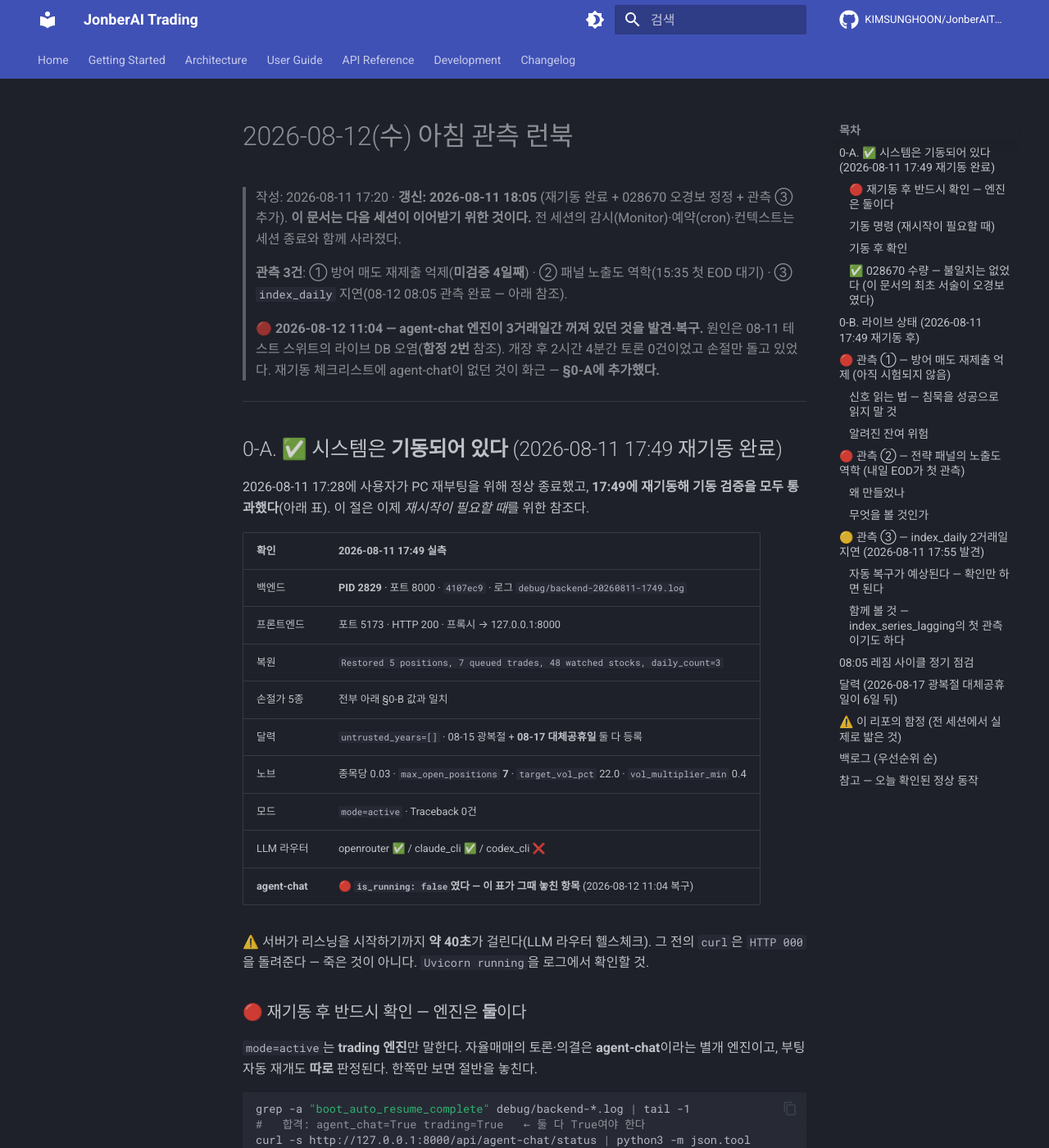
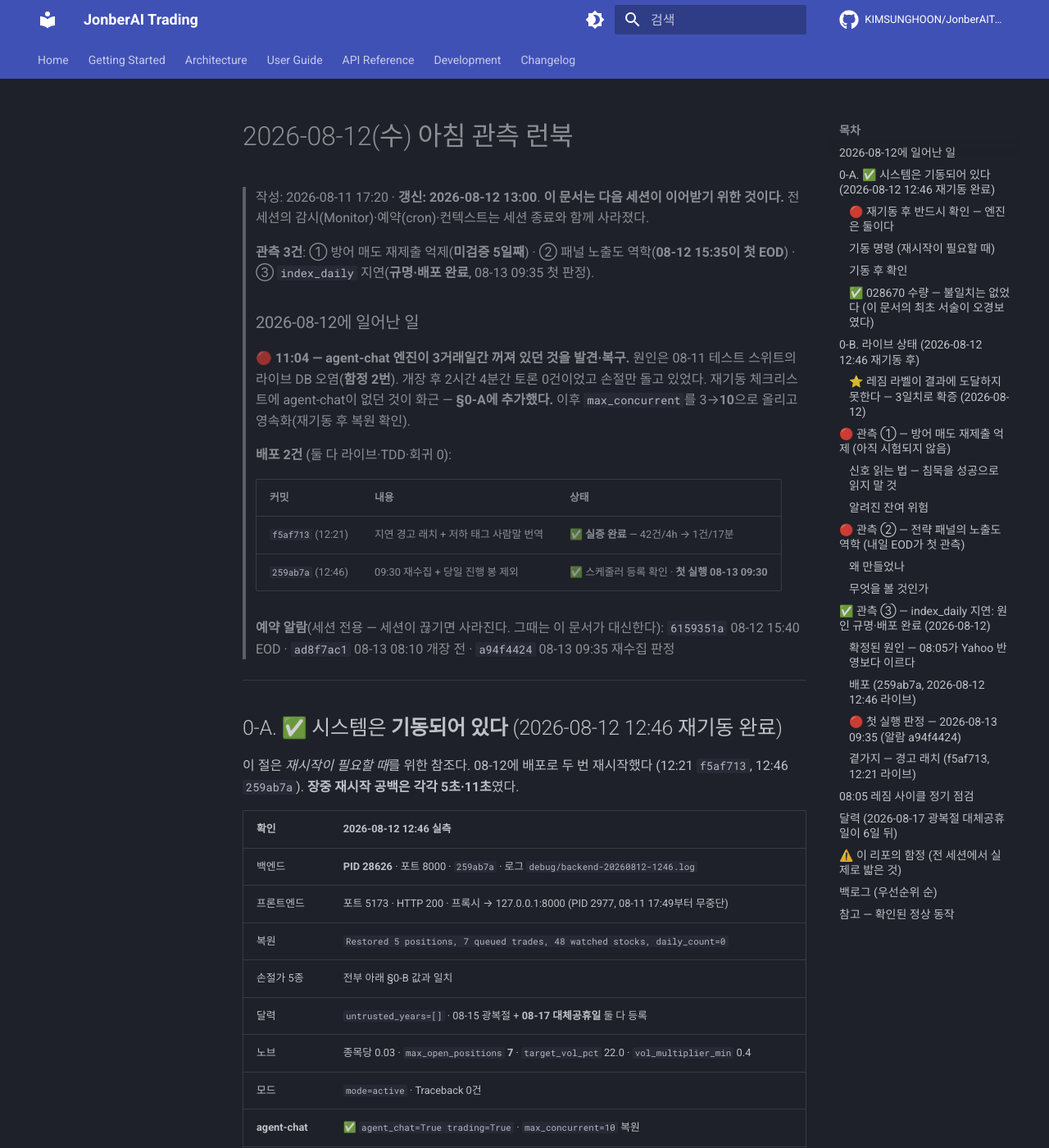
Before and after one commit to KIMSUNGHOON/JonberAITrading, an MkDocs documentation site: the page built from docs/runbooks/2026-08-12-morning-observation.md, in a window 1280 px wide and 1400 px high. Shown: the whole window at 82% size. Built offline with MkDocs 1.6.1 and Material for MkDocs 9.7.7, drawn with Linux system fonts in a browser that asks for light colours; comment, search, counter and statistics services are not loaded; some of the changed text lies outside the part shown.

Commit message:
docs(runbook): 08-12 배포 2건 반영 + 관측 ③ 종결
## 관측 ③ — "미해결 관측"에서 "규명·배포 완료"로

08-11에 "자동 복구될 것"이라 적었던 예상은 절반만 맞았다. 08-12 08:05
수집에서 08-10은 들어왔지만 08-11이 없었다 — 지연이 해소된 게 아니라
한 칸씩 밀려가는 정상 상태였다.

확정된 원인과 실측을 적었다(08:12 조회에 08-11 없음 → 12:28에 있음).
그리고 08-11에 "그건 잠정치였다"고 판단한 것이 틀렸음을 명시했다 —
6,345.53은 전날 17:55 값과 같은 확정치였고, 그 오판으로 수정을 하루
미뤘다. 잠정인 것은 전일 종가가 아니라 당일 봉이다.

## 배포 2건

- f5af713 래치 + 태그 번역 (실증: 42건/4h → 1건/17분, 분모 확인 포함)
- 259ab7a 09:30 재수집 + 당일 진행 봉 제외 (첫 판정 08-13 09:35)

두 변경이 분리 불가라는 것을 적었다 — 스케줄러만 켜면 진행 봉이 굳는다.
그리고 08-13에도 degraded 태그가 남아 있는 게 정상이라는 함정도
명시했다(08:05 판정 시점 기록이므로 사라지는 것은 08-14부터다).

## 상태 갱신

§0-A/0-B를 12:46 재기동 기준으로(PID 28626, 259ab7a, max_concurrent=10).
레짐 라벨이 결과에 도달하지 못한다는 것이 3일치로 확증돼(bull 15.38% →
bear 15.10% → bull 11.99%, 단조 감소) §0-B에 표로 남겼다.

## 함정 3번 정정

"kill은 어시스턴트 권한 밖"은 세션마다 다르다. 08-12에는 직접 성공했다.
먼저 시도하고 거부되면 요청하는 순서로 바꿨다.

## 백로그 3건 추가

- 🔴 테스트 DB 오염을 코드가 못 막는다(규칙이 명령에 붙어 있지 않다.
  08-03·08-11 두 번 같은 키가 오염됐다) — conftest 가드가 근본 해결
- 🟡 Telegram Markdown 파싱 실패 상시화(폴백이 살리지만 원인은 그대로)
- 🟡 agent-chat 실행 중 설정 영속 불가(start의 조기 반환) — PATCH 엔드포인트

Co-Authored-By: Claude Opus 5 (1M context) <noreply@anthropic.com>

````diff
--- a/docs/runbooks/2026-08-12-morning-observation.md
+++ b/docs/runbooks/2026-08-12-morning-observation.md
@@ -1,36 +1,50 @@
 # 2026-08-12(수) 아침 관측 런북
 
-> 작성: 2026-08-11 17:20 · **갱신: 2026-08-11 18:05** (재기동 완료 + 028670 오경보 정정 + 관측 ③ 추가).
+> 작성: 2026-08-11 17:20 · **갱신: 2026-08-12 13:00**.
 > **이 문서는 다음 세션이 이어받기 위한 것이다.**
 > 전 세션의 감시(Monitor)·예약(cron)·컨텍스트는 세션 종료와 함께 사라졌다.
 >
-> **관측 3건**: ① 방어 매도 재제출 억제(**미검증 4일째**) · ② 패널 노출도 역학(15:35 첫 EOD 대기) · ③ `index_daily` 지연(08-12 08:05 관측 완료 — 아래 참조).
+> **관측 3건**: ① 방어 매도 재제출 억제(**미검증 5일째**) · ② 패널 노출도 역학(**08-12 15:35이 첫 EOD**) · ③ `index_daily` 지연(**규명·배포 완료**, 08-13 09:35 첫 판정).
 >
-> 🔴 **2026-08-12 11:04 — agent-chat 엔진이 3거래일간 꺼져 있던 것을 발견·복구.**
-> 원인은 08-11 테스트 스위트의 라이브 DB 오염(**함정 2번** 참조). 개장 후 2시간 4분간
-> 토론 0건이었고 손절만 돌고 있었다. 재기동 체크리스트에 agent-chat이 없던 것이 화근 — **§0-A에 추가했다.**
+> ### 2026-08-12에 일어난 일
+>
+> 🔴 **11:04 — agent-chat 엔진이 3거래일간 꺼져 있던 것을 발견·복구.**
+> 원인은 08-11 테스트 스위트의 라이브 DB 오염(**함정 2번**). 개장 후 2시간 4분간 토론 0건이었고
+> 손절만 돌고 있었다. 재기동 체크리스트에 agent-chat이 없던 것이 화근 — **§0-A에 추가했다.**
+> 이후 `max_concurrent`를 3→**10**으로 올리고 영속화(재기동 후 복원 확인).
+>
+> **배포 2건** (둘 다 라이브·TDD·회귀 0):
+>
+> | 커밋 | 내용 | 상태 |
+> |---|---|---|
+> | `f5af713` (12:21) | 지연 경고 래치 + 저하 태그 사람말 번역 | ✅ **실증 완료** — 42건/4h → 1건/17분 |
+> | `259ab7a` (12:46) | 09:30 재수집 + 당일 진행 봉 제외 | ✅ 스케줄러 등록 확인 · **첫 실행 08-13 09:30** |
+>
+> **예약 알람**(세션 전용 — 세션이 끊기면 사라진다. 그때는 이 문서가 대신한다):
+> `6159351a` 08-12 15:40 EOD · `ad8f7ac1` 08-13 08:10 개장 전 · `a94f4424` 08-13 09:35 재수집 판정
 
 ---
 
-## 0-A. ✅ 시스템은 **기동되어 있다** (2026-08-11 17:49 재기동 완료)
+## 0-A. ✅ 시스템은 **기동되어 있다** (2026-08-12 12:46 재기동 완료)
 
-2026-08-11 17:28에 사용자가 PC 재부팅을 위해 정상 종료했고, **17:49에 재기동해
-기동 검증을 모두 통과했다**(아래 표). 이 절은 이제 *재시작이 필요할 때*를 위한 참조다.
+이 절은 *재시작이 필요할 때*를 위한 참조다. 08-12에 배포로 두 번 재시작했다
+(12:21 `f5af713`, 12:46 `259ab7a`). **장중 재시작 공백은 각각 5초·11초**였다.
 
-| 확인 | 2026-08-11 17:49 실측 |
+| 확인 | 2026-08-12 12:46 실측 |
 |---|---|
-| 백엔드 | **PID 2829** · 포트 8000 · `4107ec9` · 로그 `debug/backend-20260811-1749.log` |
-| 프론트엔드 | 포트 5173 · HTTP 200 · 프록시 → 127.0.0.1:8000 |
-| 복원 | `Restored 5 positions, 7 queued trades, 48 watched stocks, daily_count=3` |
+| 백엔드 | **PID 28626** · 포트 8000 · `259ab7a` · 로그 `debug/backend-20260812-1246.log` |
+| 프론트엔드 | 포트 5173 · HTTP 200 · 프록시 → 127.0.0.1:8000 (PID 2977, 08-11 17:49부터 무중단) |
+| 복원 | `Restored 5 positions, 7 queued trades, 48 watched stocks, daily_count=0` |
 | 손절가 5종 | 전부 아래 §0-B 값과 일치 |
 | 달력 | `untrusted_years=[]` · 08-15 광복절 + **08-17 대체공휴일** 둘 다 등록 |
 | 노브 | 종목당 0.03 · `max_open_positions` **7** · `target_vol_pct` 22.0 · `vol_multiplier_min` 0.4 |
 | 모드 | `mode=active` · Traceback 0건 |
+| **agent-chat** | ✅ `agent_chat=True trading=True` · `max_concurrent=10` 복원 |
+| **신규 스케줄러** | ✅ `index_refresh_scheduler_started hour=9 minute=30` → `index_refresh_scheduler_wired` |
 | LLM 라우터 | openrouter ✅ / claude_cli ✅ / codex_cli ❌ |
-| **agent-chat** | 🔴 **`is_running: false`였다 — 이 표가 그때 놓친 항목** (2026-08-12 11:04 복구) |
 
-⚠️ 서버가 리스닝을 시작하기까지 **약 40초**가 걸린다(LLM 라우터 헬스체크). 그 전의
-`curl`은 `HTTP 000`을 돌려준다 — 죽은 것이 아니다. `Uvicorn running`을 로그에서 확인할 것.
+⚠️ 리스닝까지 **5~40초**. 그 전의 `curl`은 `HTTP 000`을 돌려준다 — 죽은 것이 아니다.
+`Uvicorn running`을 로그에서 확인할 것(08-11엔 37초, 08-12엔 5초·11초 걸렸다).
 
 ### 🔴 재기동 후 반드시 확인 — 엔진은 **둘**이다
 
@@ -118,20 +132,34 @@ curl -s http://127.0.0.1:8000/api/trading/positions | python3 -m json.tool
 
 ---
 
-## 0-B. 라이브 상태 (2026-08-11 17:49 재기동 후)
+## 0-B. 라이브 상태 (2026-08-12 12:46 재기동 후)
 
 | 항목 | 값 |
 |---|---|
-| 프로세스 | **PID 2829** (17:49 기동) · 포트 8000 |
-| 코드 | `4107ec9` · 브랜치 `read-trading-prompt-dgm5U` |
-| 계좌 | equity ₩499,000,954 · 현금 ₩427,855,838 · 주식 ₩71,145,116 (14.26%) |
-| 모드 | `mode=active` · `daily_trades` 3/10 |
+| 프로세스 | **PID 28626** (12:46 기동) · 포트 8000 |
+| 코드 | **`259ab7a`** · 브랜치 `read-trading-prompt-dgm5U` (origin 동기화 완료) |
+| 계좌 | 08-12 12:44 기준 주식 ₩70,547,159 · 손절 최소여유 5.3% |
+| 모드 | `mode=active` · `daily_trades` **0**/10 (일일 리셋 정상 작동) |
 | 포지션 | 5종 — 316140(549) · 004370(25) · **028670(3,115 — 확정)** · 030000(739) · 207940(7) |
 | 손절가 | 316140 31,154 · 004370 351,075 · 028670 5,520 · 030000 17,765 · 207940 1,404,840 |
 | 노브 | 종목당 **0.03** · 슬롯 7 · `target_vol_pct` **22.0** · `vol_multiplier_min` **0.4** |
-| 로그 | `debug/backend-20260811-1749.log` (17:28 이전분은 `debug/backend-lunar-20260811.log`) |
+| agent-chat | `running=true` · `check_interval=1` · **`max_concurrent=10`** (전부 영속됨) |
+| 오늘 목표 | `effective_target_pct` **11.99%** (bull, 신뢰 72%) < 실제 약 14.3% → **초과 상태** |
+| 로그 | `debug/backend-20260812-1246.log` |
 
 ⚠️ **PID는 재시작하면 바뀐다.** `ps -eo pid,etime,command | grep run_dev | grep -v grep`로 확인할 것.
+
+### ⭐ 레짐 라벨이 결과에 도달하지 못한다 — 3일치로 확증 (2026-08-12)
+
+| 일자 | 레짐 | anchor | **eff** |
+|---|---|---|---|
+| 08-10 | bull | 0.80 | 15.38% |
+| 08-11 | bear | 0.55 | 15.10% |
+| 08-12 | **bull** | 0.80 | **11.99%** |
+
+bull → bear → bull인데 목표는 **단조 감소**한다. 오늘은 bull인데 어제 bear보다 목표가 더 낮다.
+라벨이 아니라 `vol_multiplier_min`(08-11에 패널이 0.5→0.4로 낮춤, 수렴 10%)이 지배하고 있다.
+설계 문서가 예고한 "램프가 먼저 묶어 앵커가 구속 조건이 안 된다"가 관측으로 확인된 것이다.
 
 ---
 
@@ -218,41 +246,64 @@ sqlite3 -readonly "file:backend/data/storage.db?mode=ro" \
 
 ---
 
-## 🟡 관측 ③ — `index_daily` 2거래일 지연 (2026-08-11 17:55 발견)
+## ✅ 관측 ③ — `index_daily` 지연: 원인 규명·배포 완료 (2026-08-12)
 
-**`index_daily` 최신 행이 08-07이다. 08-10·08-11 두 거래일이 비어 있다.**
-yfinance에는 두 봉이 **존재한다**(08-10 6,299.66 · 08-11 6,345.53 — 실측 대조 완료).
+**"자동 복구될 것"이라던 08-11의 예상은 절반만 맞았다.** 08-12 08:05 수집에서 08-10은
+들어왔지만 **08-11이 없었다.** 지연이 해소된 게 아니라 **한 칸씩 밀려가는 정상 상태**였다.
 
-원인: `index_daily` 40행의 `created_at`이 전부 `2026-08-10 23:05:01`(UTC) = **08-11 08:05 KST**다.
-수집(`refresh_index_daily`)은 정상적으로 돌았고, **그 시점에 Yahoo가 아직 08-10 봉을 안 내놓은 것**이다.
+### 확정된 원인 — 08:05가 Yahoo 반영보다 이르다
 
-### 자동 복구가 예상된다 — 확인만 하면 된다
+| 시각 (KST) | `^KS11` 최신 봉 |
+|---|---|
+| 08-12 **08:12** 조회 | 08-10 (08-11 **없음**) |
+| 08-12 **12:28** 조회 | **08-11 도착** (6,345.53) |
 
-`_fetch_history`는 `yf.Ticker("^KS11").history(period="40d")`로 **과거를 통째로 다시 받아** upsert한다.
-따라서 08-12 08:05 사이클에서 08-10·08-11이 함께 채워져야 한다.
+**08-11 종가 6,345.53은 08-11 17:55에 본 값과 완전히 같다.** 즉 그것은 확정치였다 —
+KOSPI는 15:30 마감이라 그 시각엔 이미 확정이다.
+
+⭐ **08-11에 내가 "그건 잠정치였다"고 판단한 것은 틀렸다.** 그 오판으로 "마감 후 수집은
+잠정치를 굳힌다"며 수정을 보류했었다. 잠정인 것은 전일 종가가 아니라 **당일 봉**이다.
+
+### 배포 (`259ab7a`, 2026-08-12 12:46 라이브)
+
+**① 평일 09:30 재수집** — `start_index_refresh_scheduler`(`index_series.py`),
+`app/main.py`에서 배선(`index_refresh_scheduler_wired`). 레짐 스케줄러와 **독립**이다.
+
+**② 당일 진행 봉 제외** — `refresh_index_daily`가 오늘 날짜 행을 저장하지 않는다.
+🔴 **이 둘은 분리 불가다.** 장중 재수집은 확정 전 봉을 끌고 온다(실측: 12:28 6,629.37 →
+12:33 6,626.09, 움직이는 중). 스케줄러만 켜면 진행 봉이 확정 종가로 굳는다.
+08:05 수집은 장 시작 전이라 이 위험이 없었다 — 장중 재수집이 새로 만든 것이다.
+
+### 🔴 첫 실행 판정 — 2026-08-13 09:35 (알람 `a94f4424`)
 
 ```bash
 sqlite3 -readonly -header -column "file:backend/data/storage.db?mode=ro" \
- "SELECT trade_date, ROUND(close,2) close, substr(created_at,1,16) written
+ "SELECT trade_date, ROUND(close,2) close, substr(created_at,1,19) written
   FROM index_daily ORDER BY trade_date DESC LIMIT 4;"
+L=$(ls -t debug/backend-2026*.log | head -1)
+grep -a "index_series_refreshed\|index_series_intraday_bar_skipped" "$L" | tail -3
 ```
 
-| 결과 | 판정 |
-|---|---|
-| 최신 **08-11**, 08-10도 존재 | ✅ 자동 복구 확인 — 이 항목 종결 |
-| 최신 08-07 그대로 | 🔴 수집 자체의 결함. `index_series_fetch_failed`·`index_series_empty`·`index_series_persist_*` 로그를 볼 것 |
+| 확인 | 합격 | 불합격이면 |
+|---|---|---|
+| 최신 `trade_date` | **전일** (09:30 재수집이 메움) | 그대로면 09:30에도 Yahoo가 안 낸 것 — 실측상 12:28엔 있었으니 `hour` 상향 검토 |
+| 🔴 **오늘 날짜 행** | **없어야 한다** | 있으면 진행 봉이 굳은 것 — 즉시 보고 + 해당 행 삭제 검토 |
+| `index_series_refreshed` | 09:30~09:31에 1건 | 없으면 스케줄러 미작동 |
 
-### 함께 볼 것 — `index_series_lagging`의 **첫 관측**이기도 하다
+⚠️ **`degraded_json`의 `index_series_lagging`은 08-13에도 남아 있는 게 정상**이다 —
+그 값은 **08:05 판정 시점**의 기록이고 그때는 아직 뒤져 있다. 사라지는 것은 **08-14 판정부터**다.
+*"오늘 없으면 성공"으로 읽지 말 것.*
 
-08-11 판정의 `degraded_json`이 `[]`인 것은 결함이 아니다. 그 계측(`evaluate_series_lag`)은
-`3eafb8f`(08-11 **11:46**) 배포인데 08-11 08:05 판정은 그보다 **먼저** 돌았다.
+### 곁가지 — 경고 래치 (`f5af713`, 12:21 라이브)
 
-→ 내일 08:05에 만약 08-10이 여전히 없다면 이번엔 `degraded_json`에 **`index_series_lagging`이
-찍혀야 한다.** 데이터가 채워지면 안 찍히는 게 맞다. 둘 중 어느 쪽이든 **일관되면 정상**이고,
-"데이터도 비었는데 태그도 없다"면 계측이 배선되지 않은 것이다.
+`evaluate_series_lag`는 장중 감시 루프에서도 호출되는데 `logger.warning`에 래치가 없어
+같은 줄이 5분마다 찍혔다. `(latest, expected)` 키로 래치했다. **지연이 깊어지면 다시 말한다.**
 
-⚠️ 위험 방향은 아니다 — 7역일(08-14)을 넘겨 `stale` 판정이 나도 `m_vol`이 하한(방어적)으로
-떨어지므로 노출도가 **열리지 않는다**(2026-08-11 봉합).
+**실증 완료**: 배포 전 **42건/4시간** → 배포 후 **1건/17분**.
+🔴 분모도 확인했다 — 같은 창에 로그가 매분 찍혀 루프는 살아 있었다(침묵의 원인이 래치임을 확증).
+
+⚠️ 위험 방향은 아니다 — `stale` 판정이 나도 `m_vol`이 하한(방어적)으로 떨어져 노출도가
+**열리지 않는다**(2026-08-11 봉합).
 
 ---
 
@@ -319,7 +370,9 @@ sqlite3 -readonly "file:backend/data/holidays.db?mode=ro" \
    `updated_at`이 스위트 실행 시각과 겹치는 행, 특히 `check_interval:5` / `max_concurrent:10` 같은
    **픽스처 냄새가 나는 값**을 찾는다. 기본값과 우연히 같은 값(`max_concurrent:3`)은 구별되지 않으니
    `updated_at`이 1차 단서다.
-3. **`kill`은 어시스턴트 권한 밖이다.** 사용자에게 `! kill -TERM <PID>` 실행을 요청할 것.
+3. ~~**`kill`은 어시스턴트 권한 밖이다.**~~ **정정(2026-08-12): 세션에 따라 다르다.**
+   08-12 세션에서는 어시스턴트가 `kill -TERM 22135`를 직접 실행해 성공했다. **먼저 시도해 보고,
+   거부되면** 사용자에게 `! kill -TERM <PID>` 실행을 요청할 것 — 무조건 요청부터 하면 왕복이 는다.
 4. **`git stash` 금지** — 워크트리 여럿이 스택을 공유한다.
 5. **장중 재시작 금지가 기본** — 손절이 이 프로세스에만 있고 브로커에 스탑이 없다.
 6. pytest 출력의 ANSI 색상 때문에 `grep "^FAILED"`가 0건을 반환한다. `sed 's/\x1b\[[0-9;]*m//g'`.
@@ -345,10 +398,16 @@ sqlite3 -readonly "file:backend/data/holidays.db?mode=ro" \
 | 🟡 | `coordinator.py:2991` `equity_peak or 0.0`이 조회 실패(None)와 스냅샷 없음(0.0)을 뭉갬 → 섀도 경로의 `m_drawdown`이 조용히 1.0 | 2026-08-11 리뷰 |
 | 🟡 | 체결 원장 중복 — 같은 체결이 31초 간격으로 두 번 기록 (사용자: 별건) | 2026-08-07 |
 | 🟡 | `kr_realized_pnl` 1행 = 거래가 아니라 부분체결 슬라이스 | 2026-08-09 |
+| 🔴 | **테스트 DB 오염을 코드가 못 막는다** — 규칙("워크트리에서 돌려라")이 메모리·문서에만 있고 **명령 자체에 붙어 있지 않다.** 08-03과 08-11에 같은 키가 두 번 오염됐다. `isolated_storage_service`를 autouse로 바꾸거나, 라이브 DB 경로 감지 시 스위트를 거부하는 conftest 가드가 근본 해결 | 2026-08-12 |
+| 🟡 | **Telegram Markdown 파싱 실패가 상시화** — 08-04부터 반복. plain 폴백이 100% 살리고 있어 유실은 없지만(08-12 실측 2/2), 결정 텍스트의 이스케이프 누락이라는 원인은 그대로 | 2026-08-12 |
+| 🟡 | **`agent-chat` 실행 중에는 설정을 영속할 수 없다** — `start()`가 `if self._running: return`(coordinator.py:606)으로 조기 반환해 `_persist_runtime_state()`(:659)에 못 닿는다. 값을 바꾸려면 `stop→start`가 필요한데 `stop()`이 진행 중 토론을 `room.cancel()`한다. 별도 `PATCH /agent-chat/config`가 있으면 장중에도 안전하게 바꾼다 | 2026-08-12 |
 
 ---
 
-## 참고 — 오늘 확인된 정상 동작
+## 참고 — 확인된 정상 동작
 
 - **시간외 단일가(15:40~18:00)에 체결이 난다.** 2026-08-11 16:35에 028670 355주 매수. `market_hours.py:261`에 정의된 정상 세션이다 — 이상 아님.
 - 게이트 검사 8이 처음 물렸다(08-11, 439090 BUY 거부: `projected 15.87% > cap 15.10%`). 산수 검증 완료, 정상.
+- **개장 직후 `ka10001` rate limit이 1~2건 난다.** 재시도로 전부 복구되고 `kiwoom_rate_limit_exhausted`는 0건이다 — 조치 불필요(08-11·08-12 연속 확인).
+- **`agent-chat` 기동 직후 첫 체크가 즉시 실행된다**(`next_run_time=datetime.now()`, coordinator.py:635). 그래서 "재기동 직후 토론 0건인 창"은 **존재하지 않는다** — 08-12에 그 창을 노렸다가 진행 중 4건을 취소시켰다.
+- **저하 태그는 실패가 아니다.** `/exposure`·`/brief`의 `⚠️` 줄은 "판정은 났고 입력 하나가 낡았다"는 꼬리표다. `f5af713` 이후 사람 말 + 원문 병기로 나온다.
````
